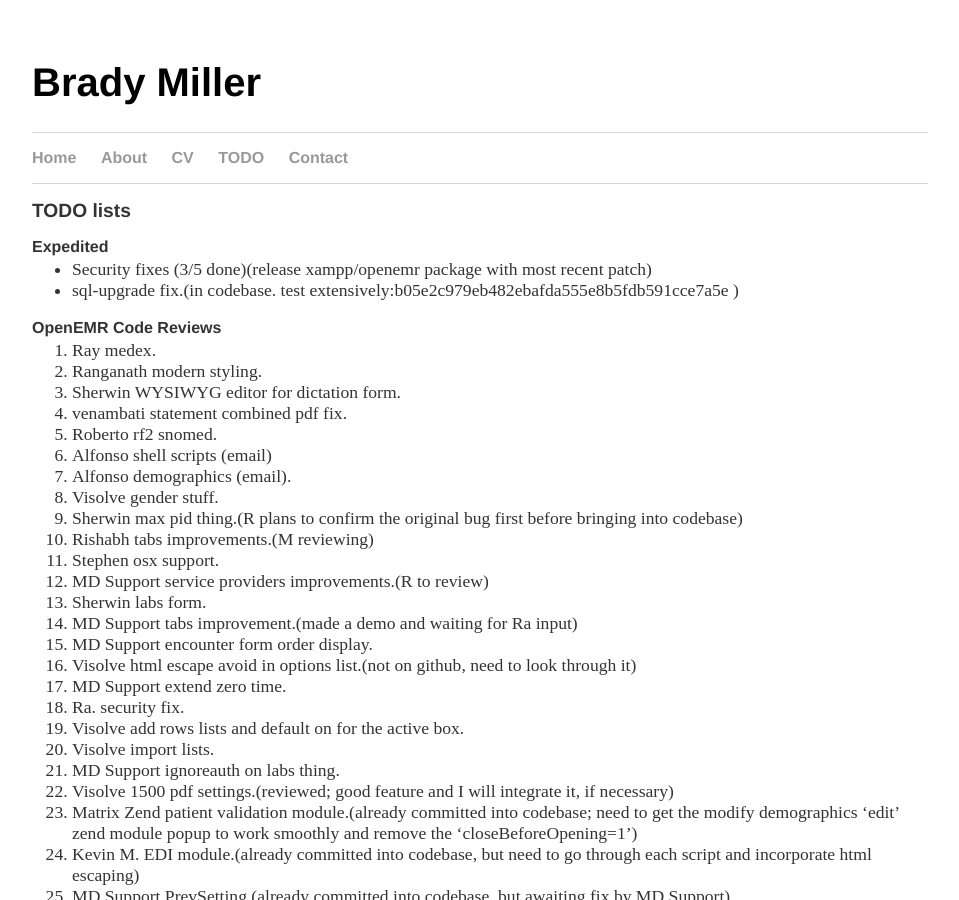
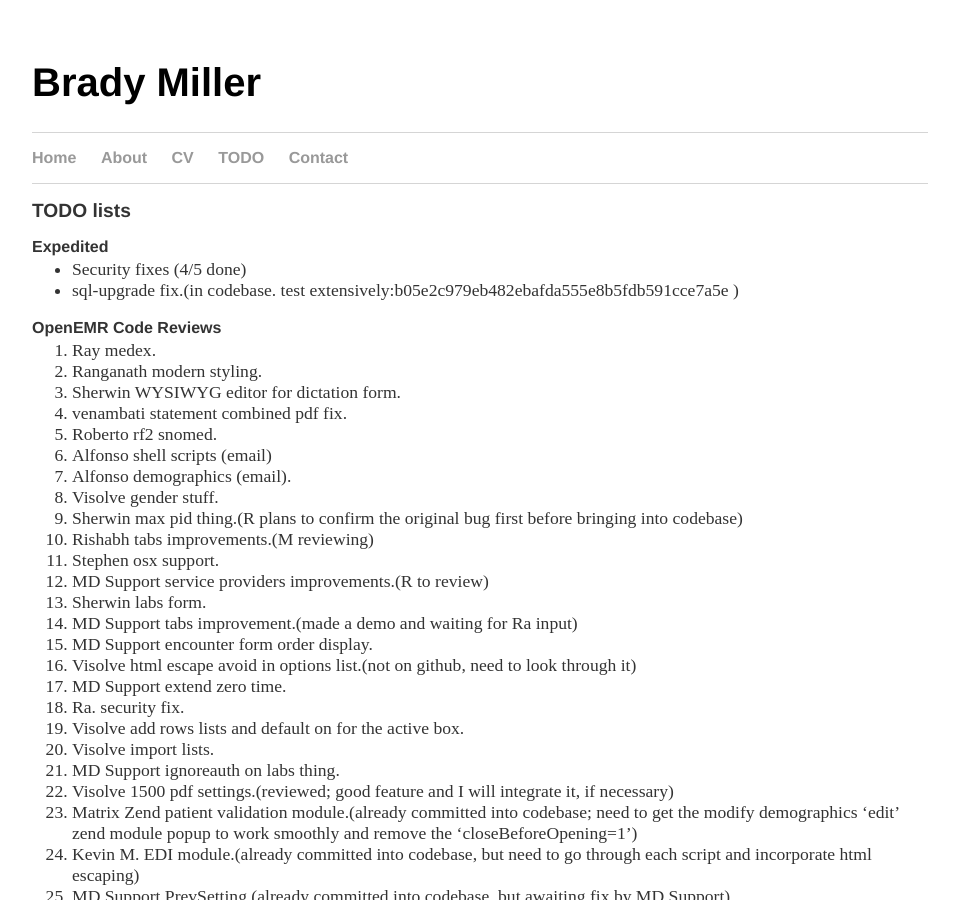
Before and after one commit to bradymiller/bradymiller.github.io, a Jekyll site: the page built from todo/index.md, in a window 1280 px wide and 900 px high. Shown: the whole window, without its empty margins (160-1119 px from the left). Built offline with Jekyll 4.4.1, drawn with Linux system fonts in a browser that asks for light colours; our own code applies the rules of GitHub Pages for plain Markdown files.

Commit message:
Update index.md

```diff
--- a/todo/index.md
+++ b/todo/index.md
@@ -4,7 +4,7 @@
 ## TODO lists
 
 ### Expedited
-* Security fixes (3/5 done)(release xampp/openemr package with most recent patch)
+* Security fixes (4/5 done)
 * sql-upgrade fix.(in codebase. test extensively:b05e2c979eb482ebafda555e8b5fdb591cce7a5e )
 
 ### OpenEMR Code Reviews
```
